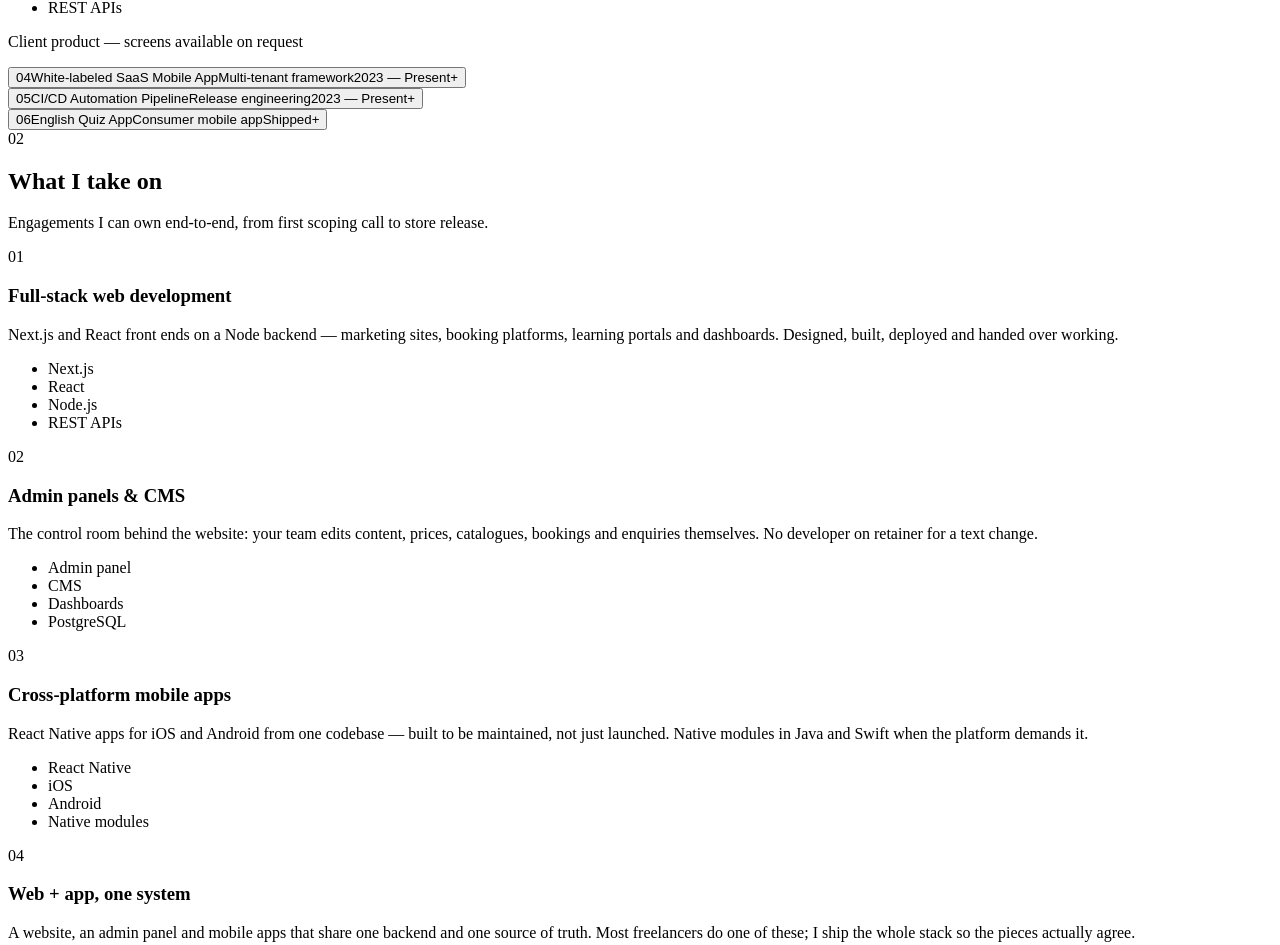
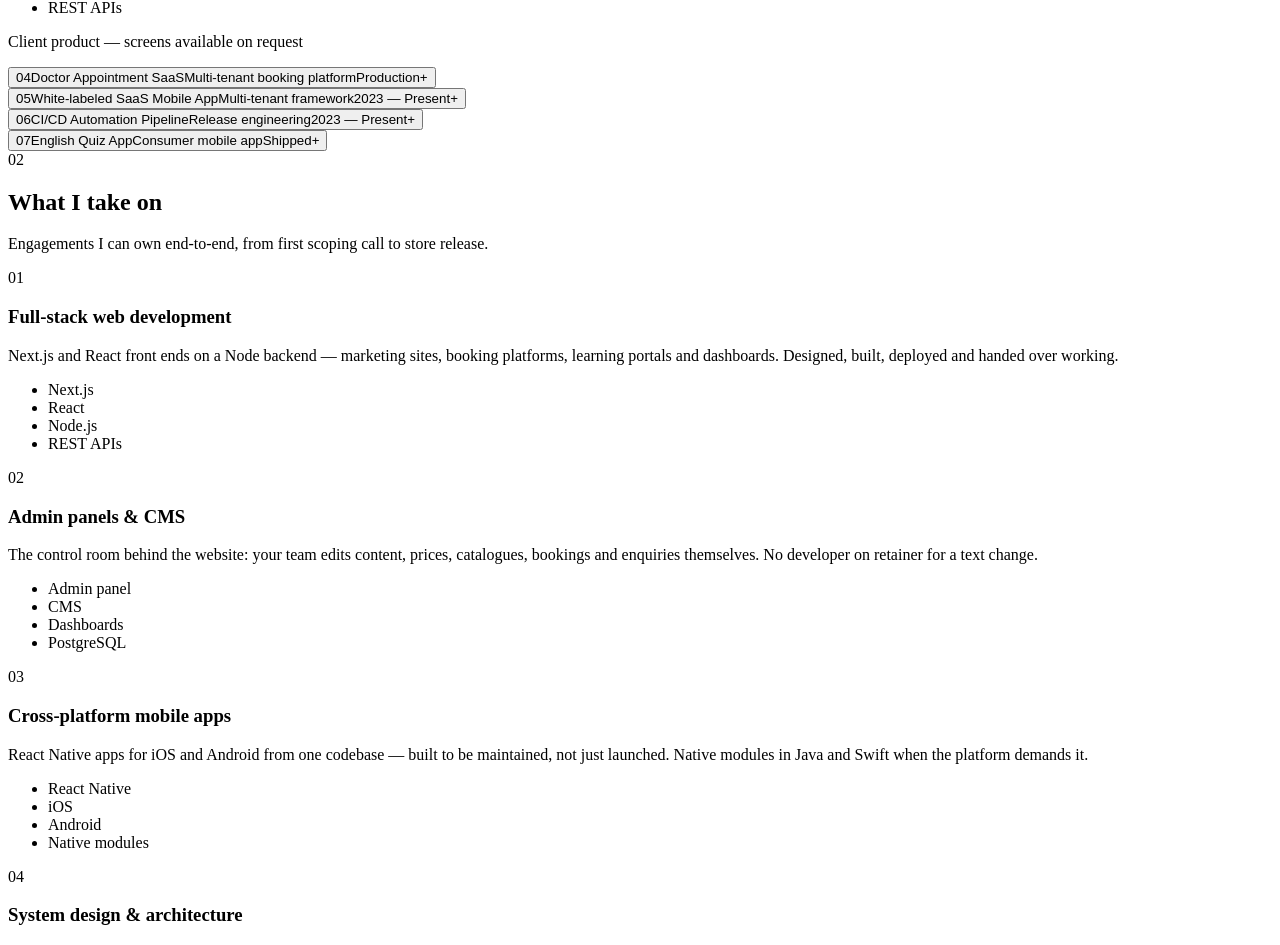
Before and after one commit to Azeem00786/azeem-portfolio, a React (Vite) app: page / in a window 1280 px wide. Shown: the part 1358-2303 px from the top of the page. Built offline with nearby package versions, Linux system fonts and the light colour scheme; the HTML template or start-up script is replaced by a standard one.

Commit message:
Add doctor appointment SaaS; surface microservices and system design
Co-Authored-By: Claude Opus 5 <noreply@anthropic.com>

```diff
--- a/src/content.ts
+++ b/src/content.ts
@@ -96,8 +96,25 @@ export const projects: Project[] = [
     featured: true,
   },
   {
+    id: 'doctor-saas',
+    index: '04',
+    title: 'Doctor Appointment SaaS',
+    kind: 'Multi-tenant booking platform',
+    year: 'Production',
+    summary:
+      'A SaaS platform for clinics and practitioners — appointment booking and practice management, built on a microservices backend rather than a single monolith.',
+    detail: [
+      'Microservices architecture: independently deployable services talking over APIs, so parts of the system can scale — and fail — without taking the rest down.',
+      'Multi-tenant by design — each clinic runs isolated data and its own configuration on shared infrastructure.',
+      'Appointment booking and scheduling for patients, with practice-side management tools behind it.',
+      'Service boundaries, data ownership and API contracts designed up front, not retrofitted.',
+    ],
+    stack: ['Microservices', 'System design', 'REST APIs', 'Multi-tenant'],
+    note: 'Client product — architecture walkthrough on request',
+  },
+  {
     id: 'whitelabel',
-    index: '04',
+    index: '05',
     title: 'White-labeled SaaS Mobile App',
     kind: 'Multi-tenant framework',
     year: '2023 — Present',
@@ -116,7 +133,7 @@ export const projects: Project[] = [
   },
   {
     id: 'cicd',
-    index: '05',
+    index: '06',
     title: 'CI/CD Automation Pipeline',
     kind: 'Release engineering',
     year: '2023 — Present',
@@ -131,7 +148,7 @@ export const projects: Project[] = [
   },
   {
     id: 'quiz',
-    index: '06',
+    index: '07',
     title: 'English Quiz App',
     kind: 'Consumer mobile app',
     year: 'Shipped',
@@ -164,9 +181,9 @@ export const services = [
     tags: ['React Native', 'iOS', 'Android', 'Native modules'],
   },
   {
-    title: 'Web + app, one system',
-    body: 'A website, an admin panel and mobile apps that share one backend and one source of truth. Most freelancers do one of these; I ship the whole stack so the pieces actually agree.',
-    tags: ['End-to-end', 'Shared APIs', 'One backend'],
+    title: 'System design & architecture',
+    body: 'Microservices, multi-tenant data models and API contracts designed before the first line of code. A website, an admin panel and mobile apps sharing one backend and one source of truth — most freelancers do one piece; I design the system so the pieces agree.',
+    tags: ['System design', 'Microservices', 'API design', 'Multi-tenant'],
   },
   {
     title: 'White-label & multi-tenant delivery',
@@ -182,7 +199,7 @@ export const services = [
 
 export const skills = [
   { group: 'Frontend', items: ['Next.js', 'React', 'Vue.js', 'JavaScript', 'HTML / CSS', 'Responsive UI'] },
-  { group: 'Backend & data', items: ['Node.js', 'REST APIs', 'PostgreSQL', 'SQL', 'PHP', 'Laravel', 'Firebase'] },
+  { group: 'Backend & data', items: ['Node.js', 'REST APIs', 'Microservices', 'System design', 'PostgreSQL', 'SQL', 'PHP', 'Laravel', 'Firebase'] },
   { group: 'Mobile', items: ['React Native', 'Swift', 'Java', 'Native modules', 'Push notifications', 'Deep linking', 'Live Activities', 'AR', 'Geolocation'] },
   { group: 'DevOps & hosting', items: ['GitHub Actions', 'Fastlane', 'Codemagic', 'Jenkins', 'YAML', 'Cloudflare', 'Google Cloud Platform'] },
   { group: 'Tools', items: ['Git', 'VS Code', 'Xcode', 'Android Studio'] },
```
